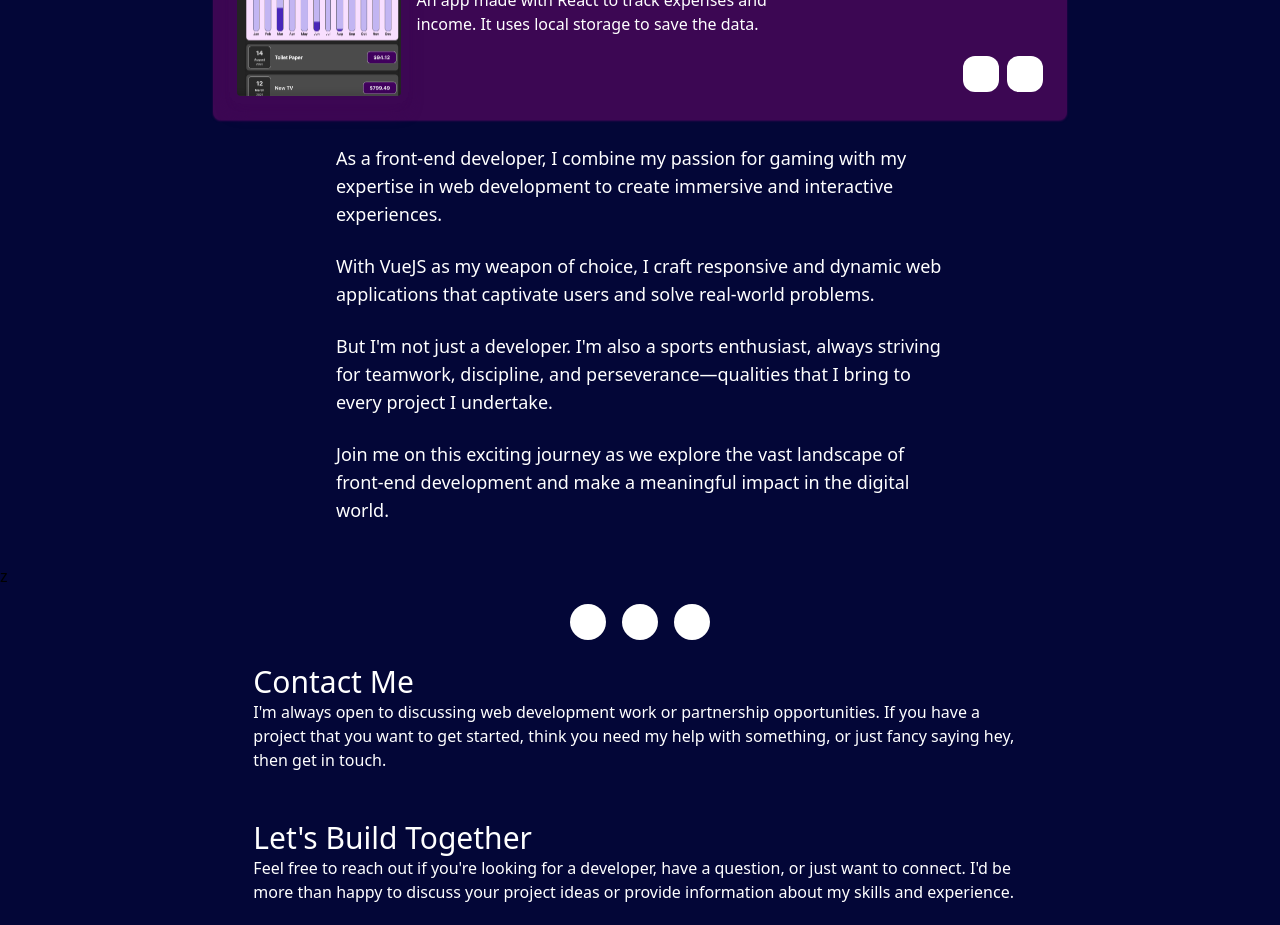
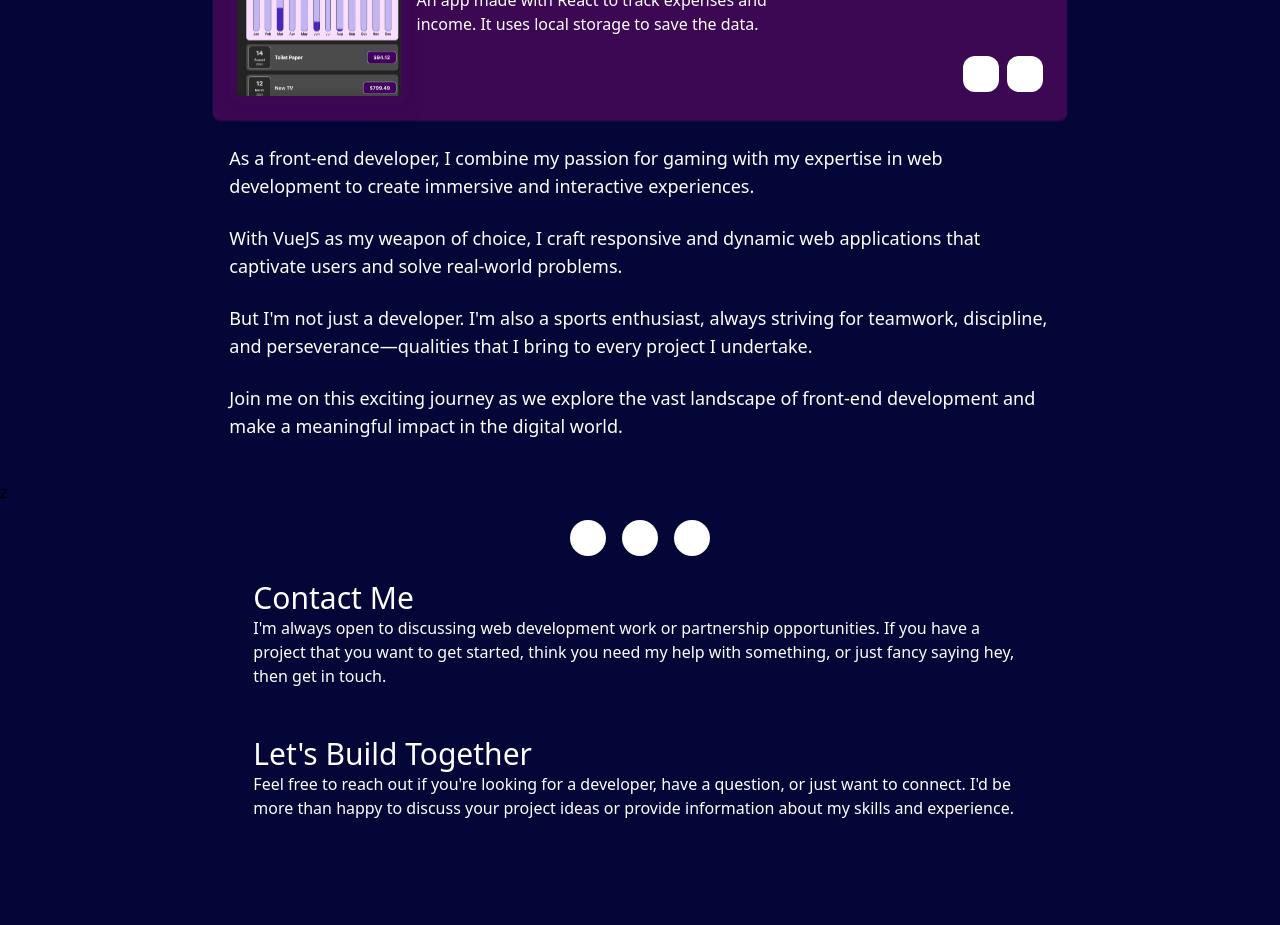
Before and after one commit to marcop96/marco-portfolio, a Vue app: page / in a window 1280 px wide. Shown: the part 1060-1985 px from the top of the page. Built offline with nearby package versions, Linux system fonts and the light colour scheme.

Commit message:
style: width now similar to  the rest of the components

```diff
--- a/src/views/AboutMe.vue
+++ b/src/views/AboutMe.vue
@@ -2,7 +2,7 @@
 
 <template>
   <main
-    class="text-white flex flex-col justify-center w-1/2 mx-auto h-full p-4 align-top"
+    class="text-white flex flex-col justify-center w-2/3 mx-auto h-full p-4 align-top"
   >
     <p class="text-lg mb-6">
       As a front-end developer, I combine my passion for gaming with my
```
